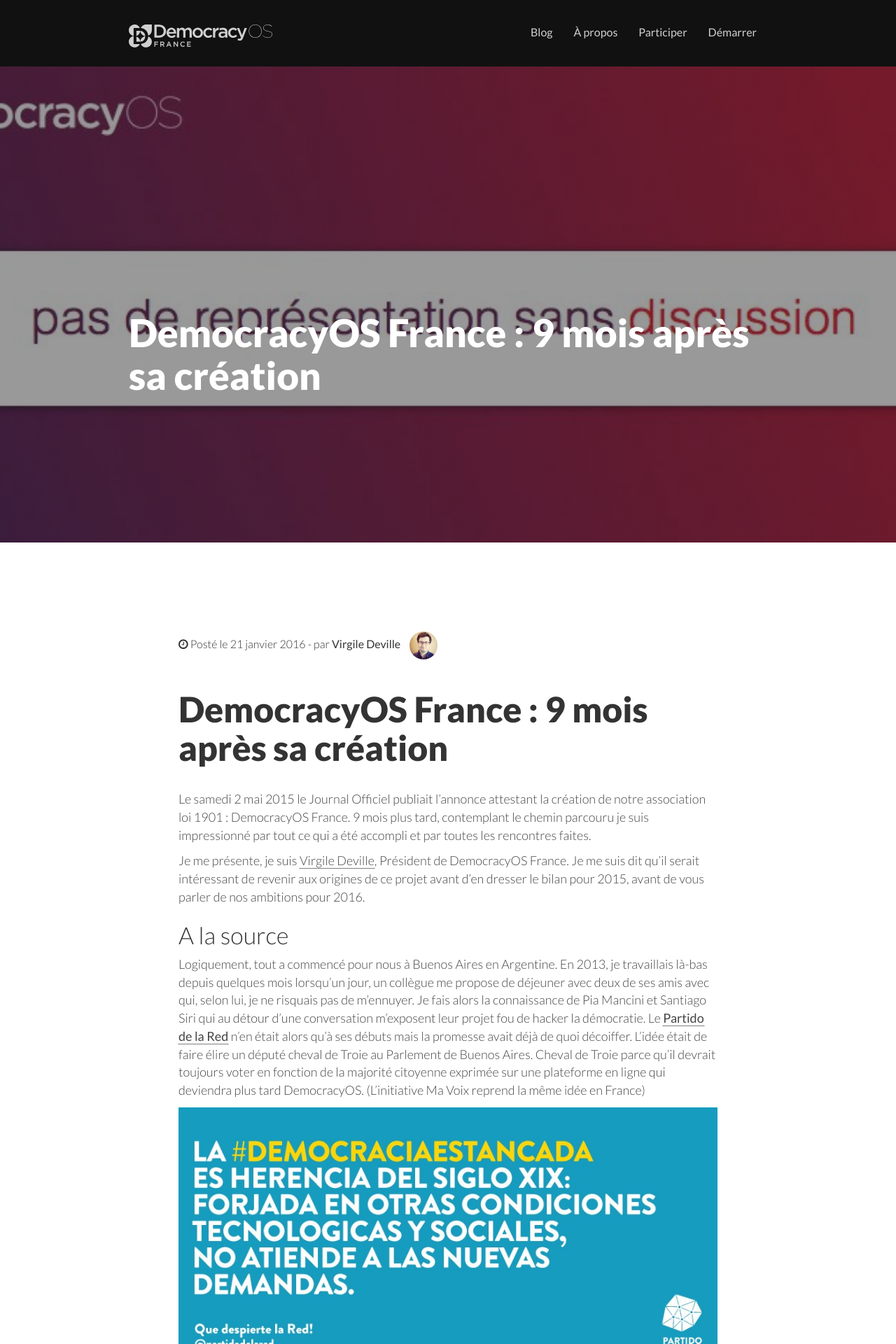
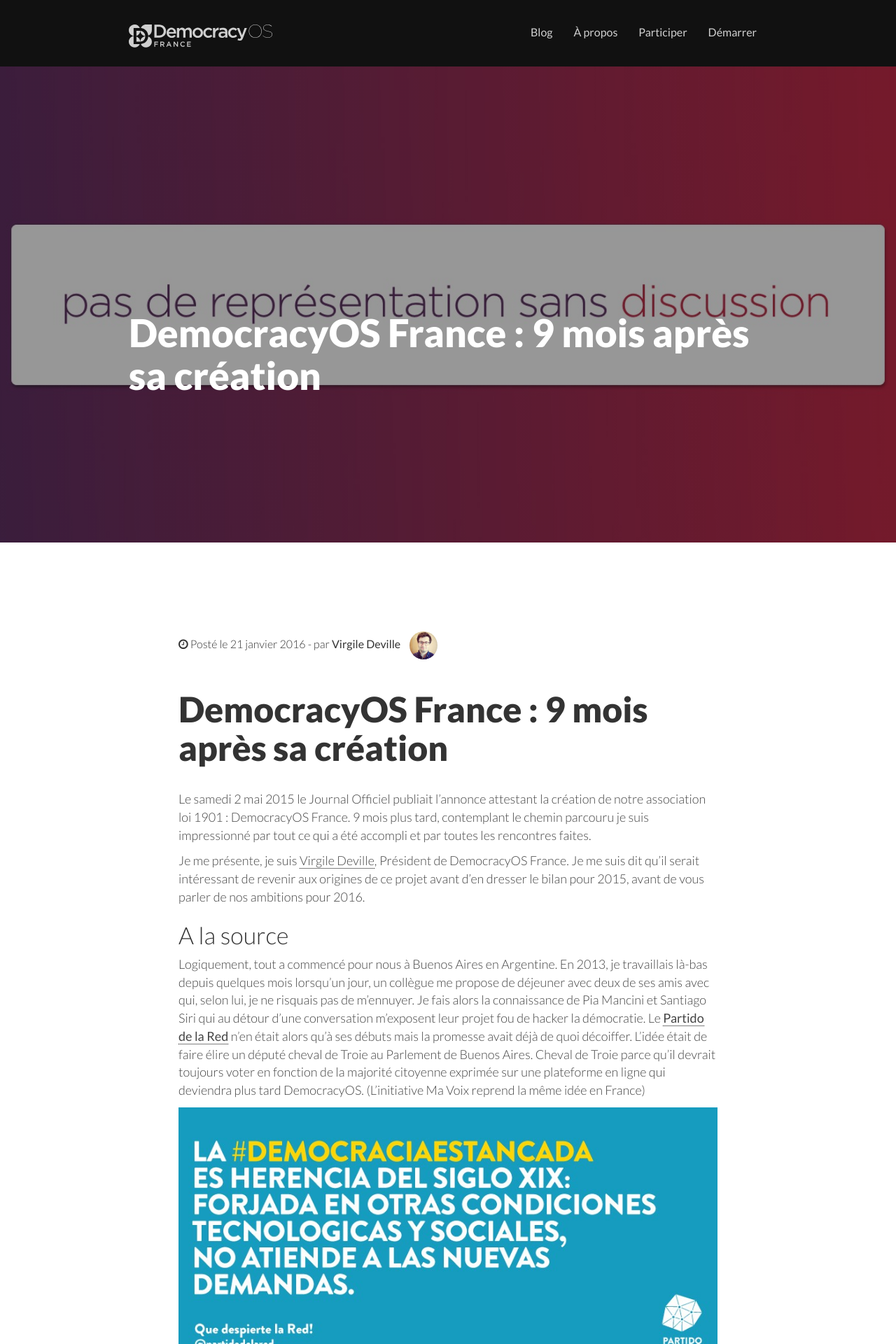
Before and after one commit to democracy-os-fr/democracy-os-fr.github.io, a Jekyll site: the page built from _posts/2016-11-07-democracyos-france-9-mois-apres-sa-creation.md, in a window 1280 px wide. Shown: the top 1920 px of the page at 70% size. Built offline with Jekyll 4.4.1, drawn with Linux system fonts in a browser that asks for light colours; nearby versions of some CDN libraries; comment, search, counter and statistics services are not loaded.

Commit message:
Update from Forestry.io - 2016-11-07-democracyos-france-9-mois-apres-sa-creation.md

```diff
--- a/_posts/2016-11-07-democracyos-france-9-mois-apres-sa-creation.md
+++ b/_posts/2016-11-07-democracyos-france-9-mois-apres-sa-creation.md
@@ -1,8 +1,8 @@
 ---
 title: 'DemocracyOS France : 9 mois après sa création'
-date: '2016-01-21 14:50:00'
+date: '2016-01-21 00:00:00'
 layout: post
-hero: img/medias/banner_dos.jpg
+hero: img/medias/z_heropost.jpg
 customclass: ''
 tags: []
 description_hero: ''
```
Also changed, not shown: img/medias/z_heropost.jpg (added).
